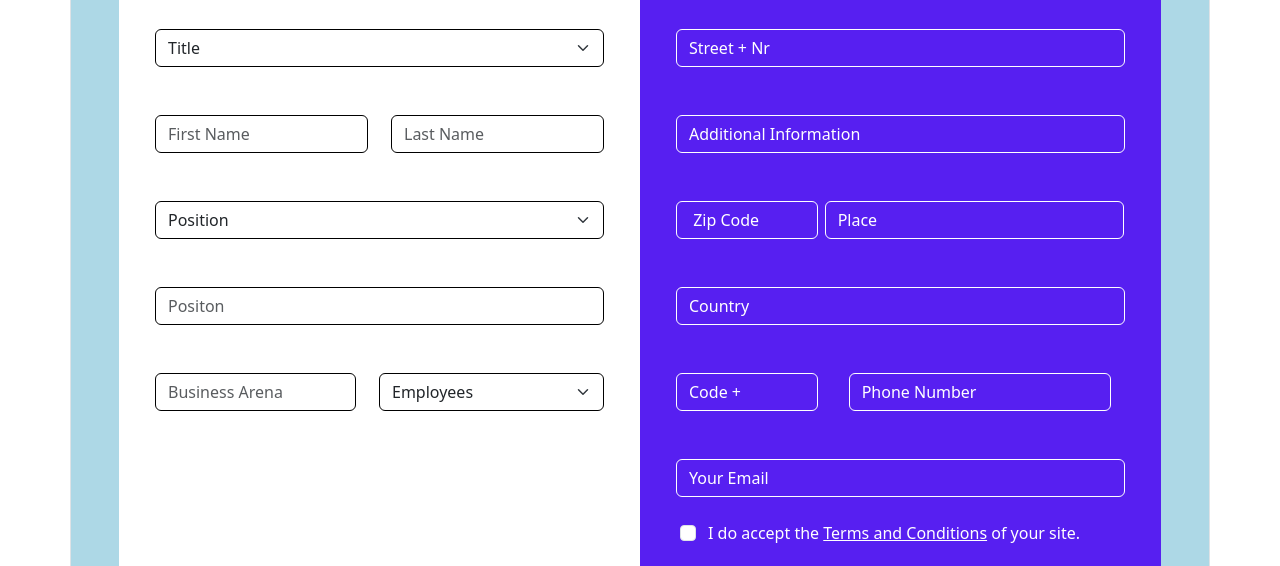
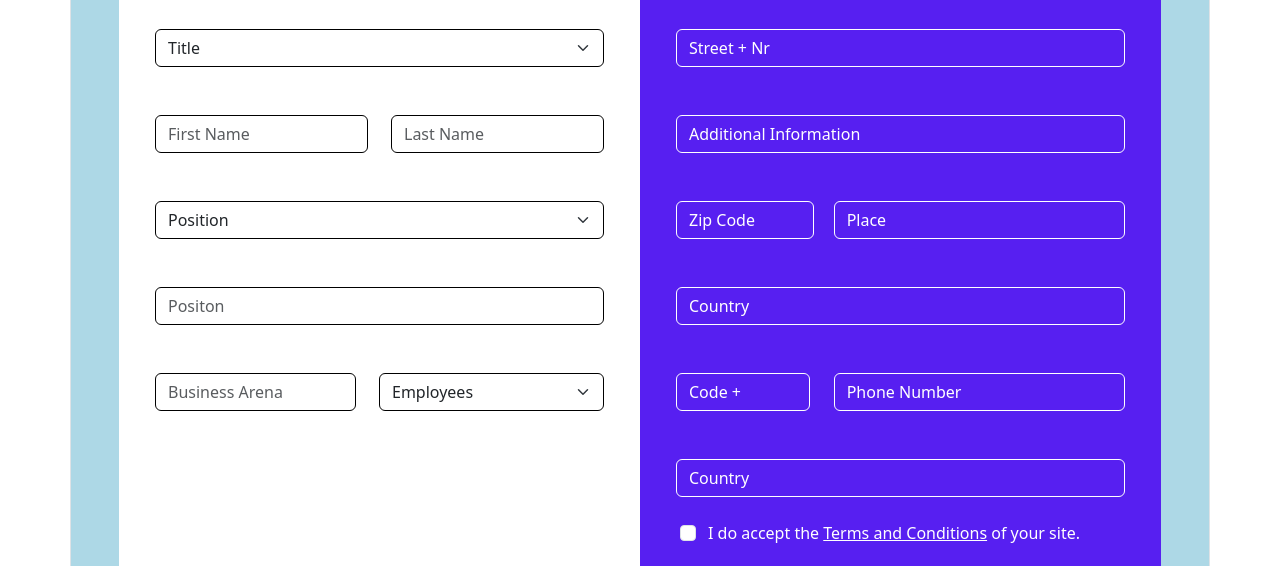
Before and after one commit to Gandhiharsh799/bootstrap-practice-task, a plain HTML site: page index.html in a window 1280 px wide. Shown: the part 186-752 px from the top of the page. Drawn offline with nearby package versions, Linux system fonts and the light colour scheme.

Commit message:
Changes Done

```diff
--- a/index.html
+++ b/index.html
@@ -21,11 +21,22 @@
     .input{
         background-color: rgb(87, 31, 241);
     }
+
     .input::placeholder{
         color: white;
     }
     .head{
         color: rgb(87, 31, 241);
+    }
+    .box input:focus {
+      background-color: rgb(87, 31, 241);
+      color: white;
+    }
+
+    @media screen and (max-width: 770px) {
+       .error{
+        margin-bottom: 50px;
+       }
     }
   </style>
   <body>
@@ -107,11 +118,11 @@
                   />
                 </div>
 
-                <div class="input-group p-4">
-                  <div class="col-md-4  pe-2">
+                <div class="row p-4">
+                  <div class="col-md-4 pe-2">
                     <input
                       type="text"
-                      class="form-control border-white input" placeholder=" Zip Code"
+                      class="form-control border-white input error" placeholder="Zip Code"
                     />
                   </div>
 
@@ -131,16 +142,17 @@
                     placeholder="Country"
                   />
                 </div>
-                <div class="input-group p-4">
-                  <div class="col-md-4 me-4 pe-2">
+
+                <div class="row p-4">
+                  <div class="col-md-4">
                     <input
                         type="text"
-                      class="form-control border-white input"
+                        class="form-control border-white input error"
                         placeholder="Code +"
                       />
                   </div>
 
-                  <div class="col-md-7">
+                  <div class="col-md-8">
                     <input
                         type="text"
                         class="form-control border-white input"
@@ -148,11 +160,13 @@
                       />
                   </div>
                   </div>
+
+
                <div class="input-group p-4">
                   <input
-                    type="email"
+                    type="text"
                     class="form-control border-white input"
-                    placeholder="Your Email"
+                    placeholder="Country"
                   />
                 </div>
 
```
Lines whose indentation alone changed are shown as unchanged.
